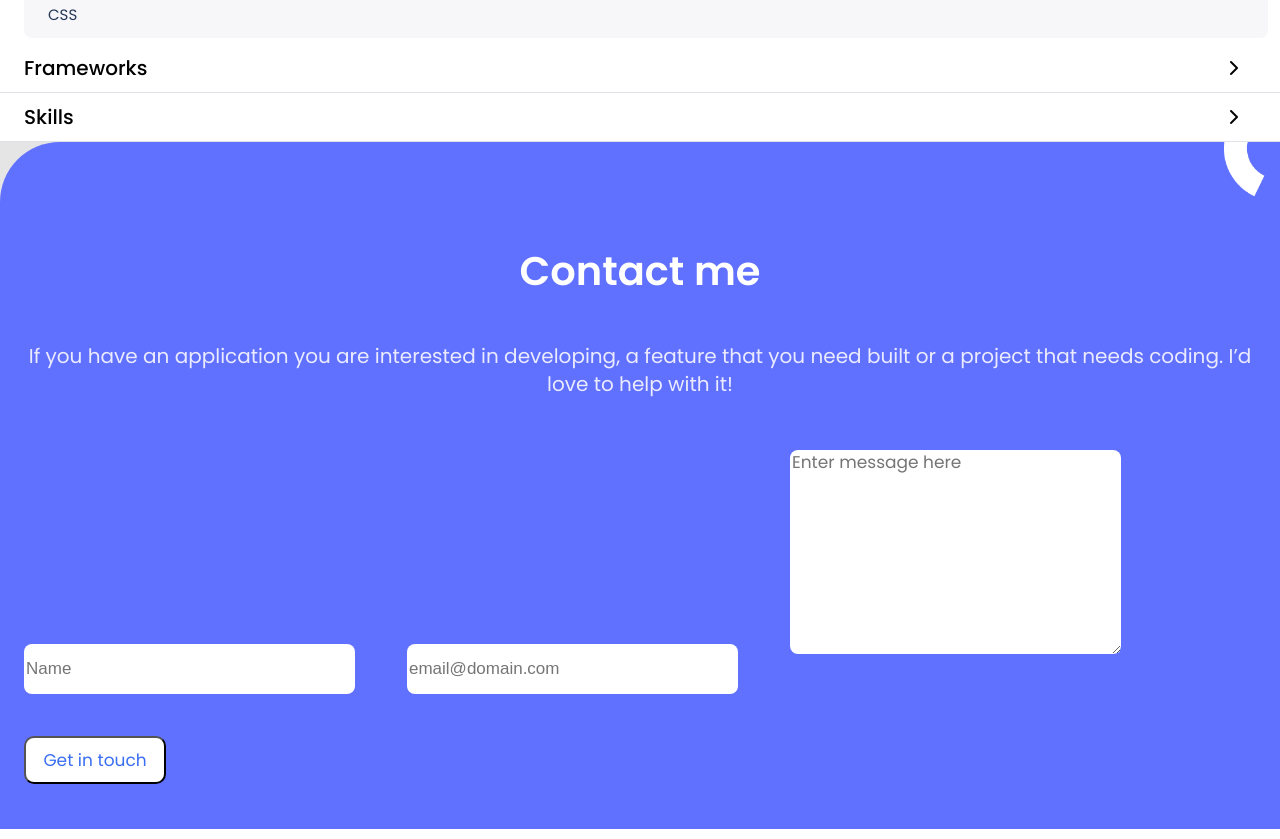
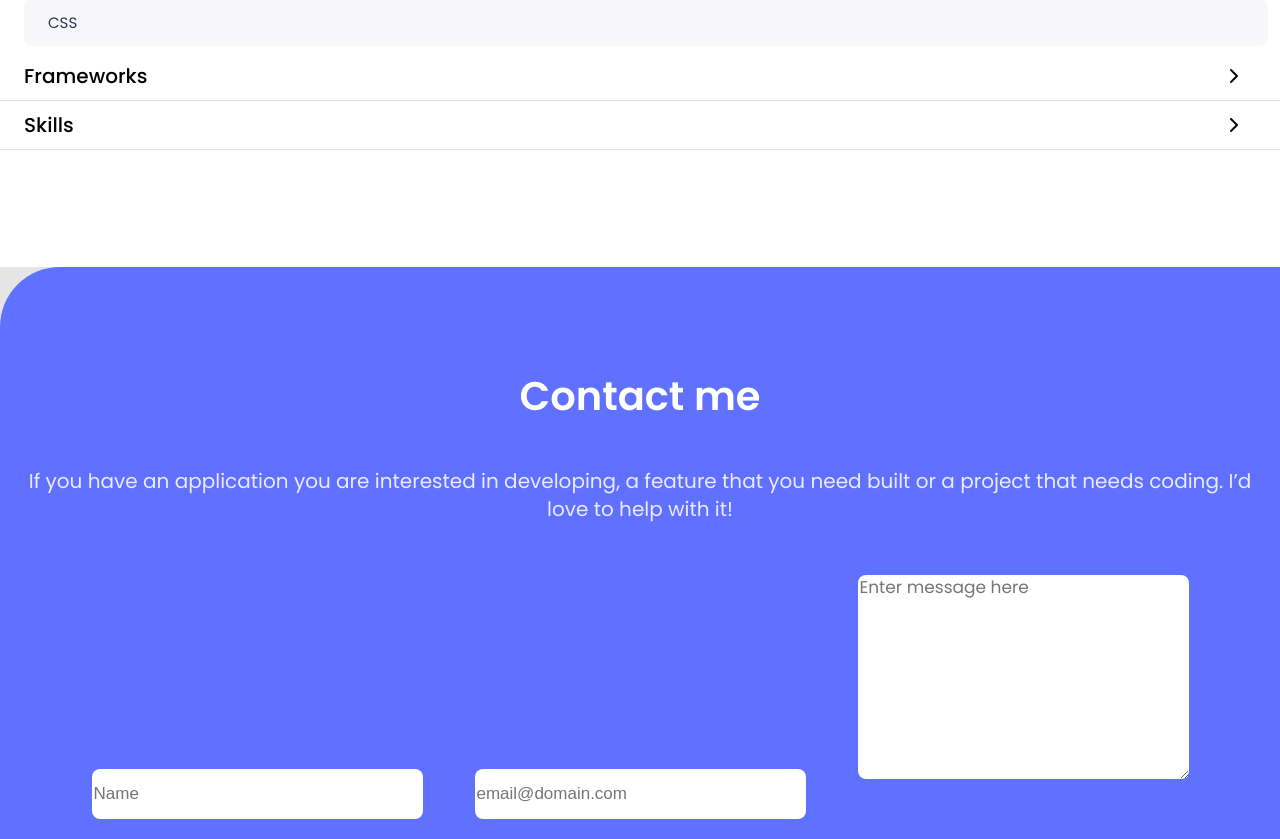
Before and after one commit to binodbhusal/Portfolio, a website: page index.html in a window 1280 px wide. Shown: the part 4392-5231 px from the top of the page. Drawn offline with Linux system fonts and the light colour scheme.

Commit message:
chmages HTML and CSS

```diff
--- a/index.html
+++ b/index.html
@@ -240,9 +240,8 @@
           </div>
         </div>
       </section>
-
       <section id="sectionlast">
-        <div class="contact-me">
+        <div class="contact">
           <h2>Contact me</h2>
           <p>
             If you have an application you are interested in developing, a
@@ -269,12 +268,11 @@
               cols="30"
               rows="10"
               placeholder="Enter message here"
-              required
-            ></textarea>
-            <button type="submit">Get in touch</button>
-          </form>
+              required></textarea>
+
         </div>
       </section>
+
     </main>
 
     <script
--- a/style.css
+++ b/style.css
@@ -582,6 +582,7 @@ h3 {
   display: flex;
   justify-content: space-between;
   border-bottom: 1px #dfe1e6 solid;
+  margin-bottom: 117px;
 }
 
 .skills i {
@@ -616,8 +617,7 @@ h3 {
 }
 
 /* -------Contact me part--------- */
-
-.contact-me {
+.contact {
   background-color: #6070ff;
   background-image: url(images/contact\ form\ shapes-mobile@2x.png);
   background-repeat: no-repeat;
@@ -629,7 +629,7 @@ h3 {
   align-items: center;
 }
 
-.contact-me h2 {
+.contact h2 {
   margin-top: 103px;
   text-align: center;
   font-family: "Poppins", sans-serif;
@@ -639,7 +639,7 @@ h3 {
   color: #fff;
 }
 
-.contact-me p {
+.contact p {
   color: #ebebff;
   font-size: 20px;
   font-weight: 400;
@@ -672,15 +672,3 @@ h3 {
   line-height: 20px;
   font-family: "Poppins", sans-serif;
 }
-
-button {
-  font-family: "Poppins", serif;
-  font-size: 17px;
-  color: #396df2;
-  margin: 22px 0 45px 24px;
-  height: 48px;
-  width: 142px;
-  padding: 12px, 16px, 12px, 16px;
-  border-radius: 10px;
-  background-color: #fff;
-}
```
